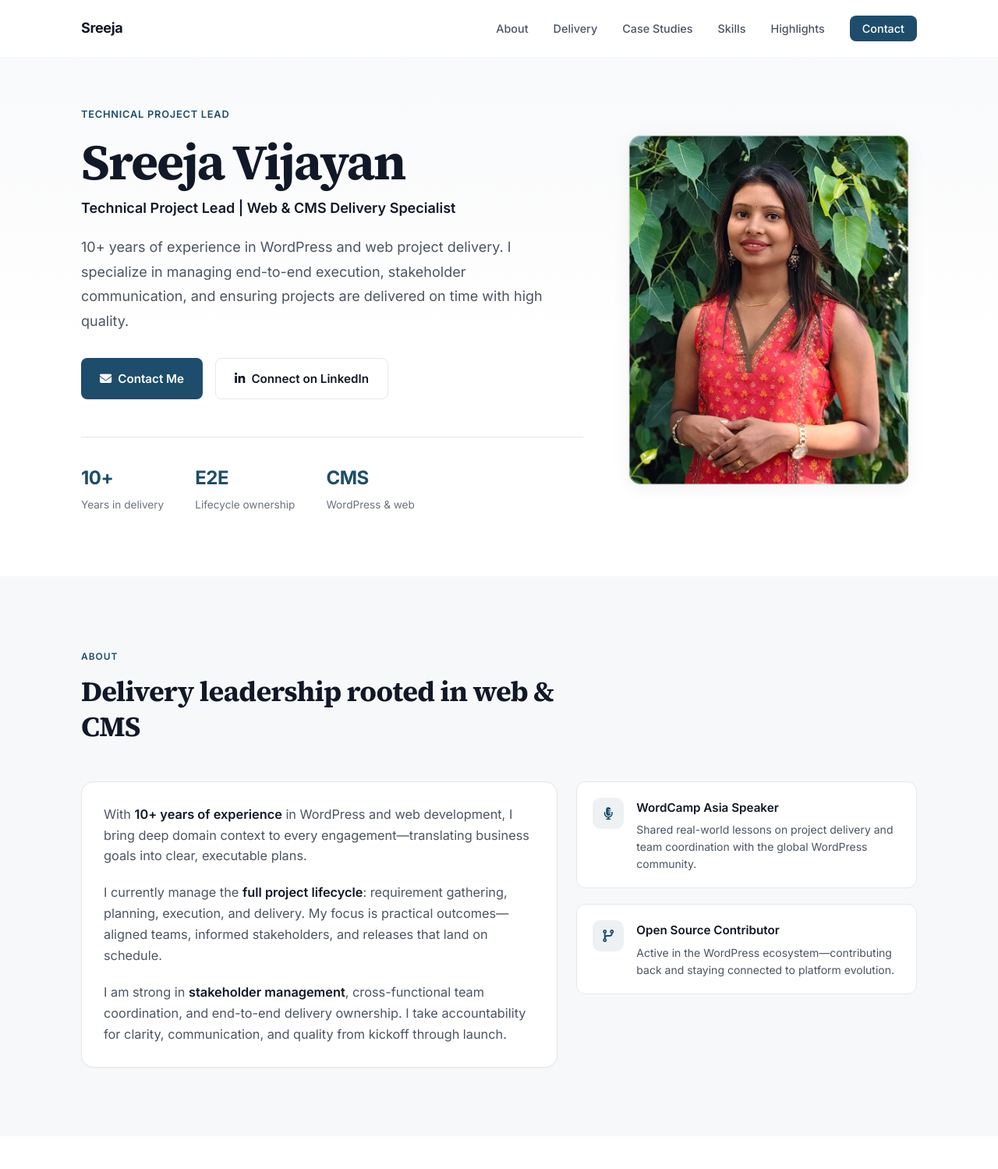
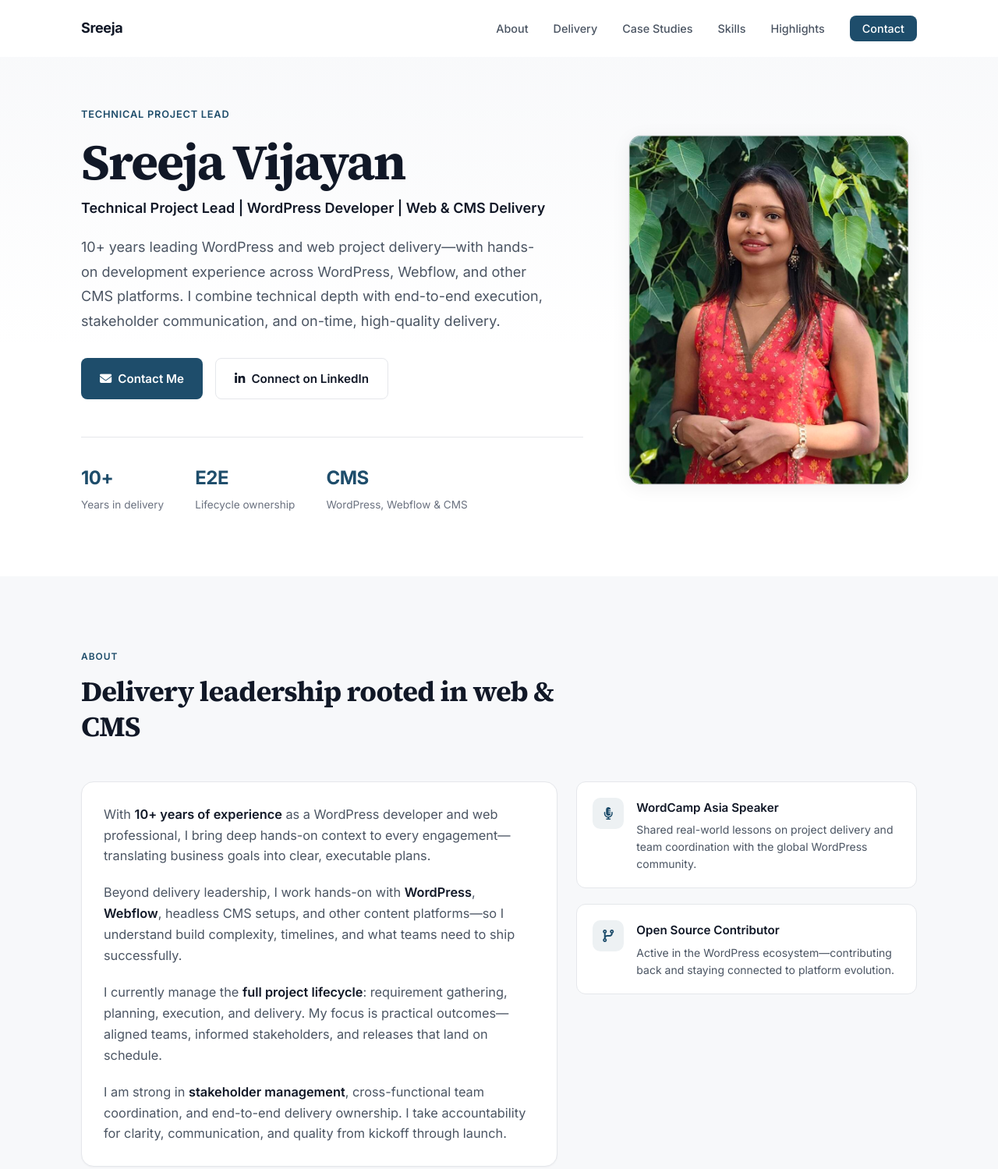
Before and after one commit to sreejavijayan17/sreejavijayan17.github.io, a plain HTML site: page index.html in a window 1280 px wide. Shown: the top 1499 px of the page at 78% size. Drawn offline with Linux system fonts and the light colour scheme.

Commit message:
Update full name

```diff
--- a/index.html
+++ b/index.html
@@ -3,7 +3,7 @@
 <head>
     <meta charset="UTF-8">
     <meta name="viewport" content="width=device-width, initial-scale=1.0">
-    <meta name="description" content="Sreeja — Technical Project Lead specializing in WordPress and web project delivery, stakeholder management, and on-time quality delivery.">
+    <meta name="description" content="Sreeja Vijayan — Technical Project Lead and WordPress developer. Expert in web & CMS delivery across WordPress, Webflow, and other platforms.">
     <title>Sreeja Vijayan | Technical Project Lead — Web & CMS Delivery</title>
     <link rel="stylesheet" href="styles.css">
     <link rel="preload" href="images/profile.png" as="image">
@@ -40,9 +40,9 @@
                 <div class="hero-content">
                     <p class="eyebrow">Technical Project Lead</p>
                     <h1 class="hero-title">Sreeja Vijayan</h1>
-                <p class="hero-role">Technical Project Lead | Web &amp; CMS Delivery Specialist</p>
+                <p class="hero-role">Technical Project Lead | WordPress Developer | Web &amp; CMS Delivery</p>
                 <p class="hero-summary">
-                    10+ years of experience in WordPress and web project delivery. I specialize in managing end-to-end execution, stakeholder communication, and ensuring projects are delivered on time with high quality.
+                    10+ years leading WordPress and web project delivery—with hands-on development experience across WordPress, Webflow, and other CMS platforms. I combine technical depth with end-to-end execution, stakeholder communication, and on-time, high-quality delivery.
                 </p>
                 <div class="hero-actions">
                     <a href="#contact" class="btn btn-primary">
@@ -65,7 +65,7 @@
                     </li>
                     <li>
                         <span class="metric-value">CMS</span>
-                        <span class="metric-label">WordPress &amp; web</span>
+                        <span class="metric-label">WordPress, Webflow &amp; CMS</span>
                     </li>
                 </ul>
                 </div>
@@ -93,7 +93,10 @@
                 <div class="about-grid">
                     <div class="card about-card reveal">
                         <p>
-                            With <strong>10+ years of experience</strong> in WordPress and web development, I bring deep domain context to every engagement—translating business goals into clear, executable plans.
+                            With <strong>10+ years of experience</strong> as a WordPress developer and web professional, I bring deep hands-on context to every engagement—translating business goals into clear, executable plans.
+                        </p>
+                        <p>
+                            Beyond delivery leadership, I work hands-on with <strong>WordPress</strong>, <strong>Webflow</strong>, headless CMS setups, and other content platforms—so I understand build complexity, timelines, and what teams need to ship successfully.
                         </p>
                         <p>
                             I currently manage the <strong>full project lifecycle</strong>: requirement gathering, planning, execution, and delivery. My focus is practical outcomes—aligned teams, informed stakeholders, and releases that land on schedule.
@@ -216,10 +219,12 @@
                     </div>
                     <div class="card skill-card reveal">
                         <div class="skill-card-icon"><i class="fa-solid fa-globe" aria-hidden="true"></i></div>
-                        <h3>Technical</h3>
+                        <h3>Technical &amp; CMS</h3>
                         <ul>
-                            <li>WordPress</li>
+                            <li>WordPress Development</li>
+                            <li>Webflow</li>
                             <li>Headless CMS</li>
+                            <li>Other CMS Platforms</li>
                             <li>Web Development</li>
                         </ul>
                     </div>
```
